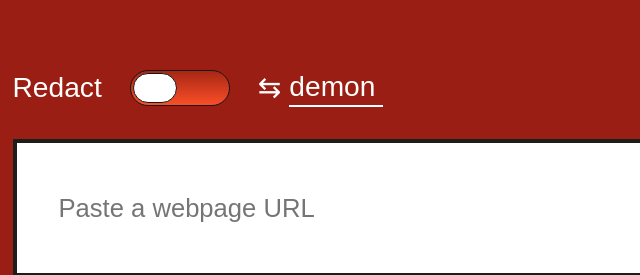
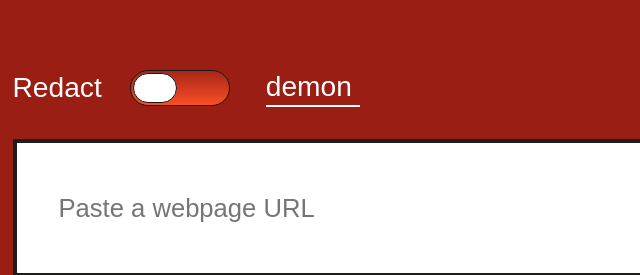
Before and after one commit to rayogramcraig/nocats, a website: page index.html in a window 1280 px wide. Shown: the part 193-468 px from the top of the page, 47-687 px from the left. Drawn offline with Linux system fonts and the light colour scheme; a web font is replaced by a local one.

Commit message:
removed 'swap' icon

```diff
--- a/index.html
+++ b/index.html
@@ -1,6 +1,6 @@
 <!doctype html>
 <html lang="en"><head><meta charset="utf-8"><meta name="viewport" content="width=device-width,initial-scale=1"><title>No Cats</title><link rel="icon" href="nocats.svg?v=3" type="image/svg+xml"><link rel="preconnect" href="https://fonts.googleapis.com"><link rel="preconnect" href="https://fonts.gstatic.com" crossorigin><link href="https://fonts.googleapis.com/css2?family=Chivo:wght@400;600;700;800&display=swap" rel="stylesheet"><link rel="stylesheet" href="style.css?v=5"></head>
-<body><main><header><a href="./" class="logo">A cat-free internet starts here.<span class="dot"></span></a><img class="brand-icon" src="nocats.svg" alt="No Cats"><button id="another" type="button">Declaw another site</button></header><section class="entry"><form id="form"><div class="options"><span id="redact-label">Redact</span><button id="mode" class="switch" type="button" role="switch" aria-checked="false" aria-label="Replace cat words instead of redacting"><span></span></button><label for="replacement">⇆</label><input id="replacement" type="text" value="demon" maxlength="80" aria-label="Replacement term" autocomplete="off" spellcheck="false"></div><div class="url-row"><label class="sr" for="url">Webpage URL</label><input id="url" name="url" type="text" inputmode="url" placeholder="Paste a webpage URL" autocomplete="url" required><button id="submit">Declaw →</button></div></form>
+<body><main><header><a href="./" class="logo">A cat-free internet starts here.<span class="dot"></span></a><img class="brand-icon" src="nocats.svg" alt="No Cats"><button id="another" type="button">Declaw another site</button></header><section class="entry"><form id="form"><div class="options"><span id="redact-label">Redact</span><button id="mode" class="switch" type="button" role="switch" aria-checked="false" aria-label="Replace cat words instead of redacting"><span></span></button><label for="replacement"> </label><input id="replacement" type="text" value="demon" maxlength="80" aria-label="Replacement term" autocomplete="off" spellcheck="false"></div><div class="url-row"><label class="sr" for="url">Webpage URL</label><input id="url" name="url" type="text" inputmode="url" placeholder="Paste a webpage URL" autocomplete="url" required><button id="submit">Declaw →</button></div></form>
 
 <p id="status" role="status" aria-live="polite"></p>
 
```
